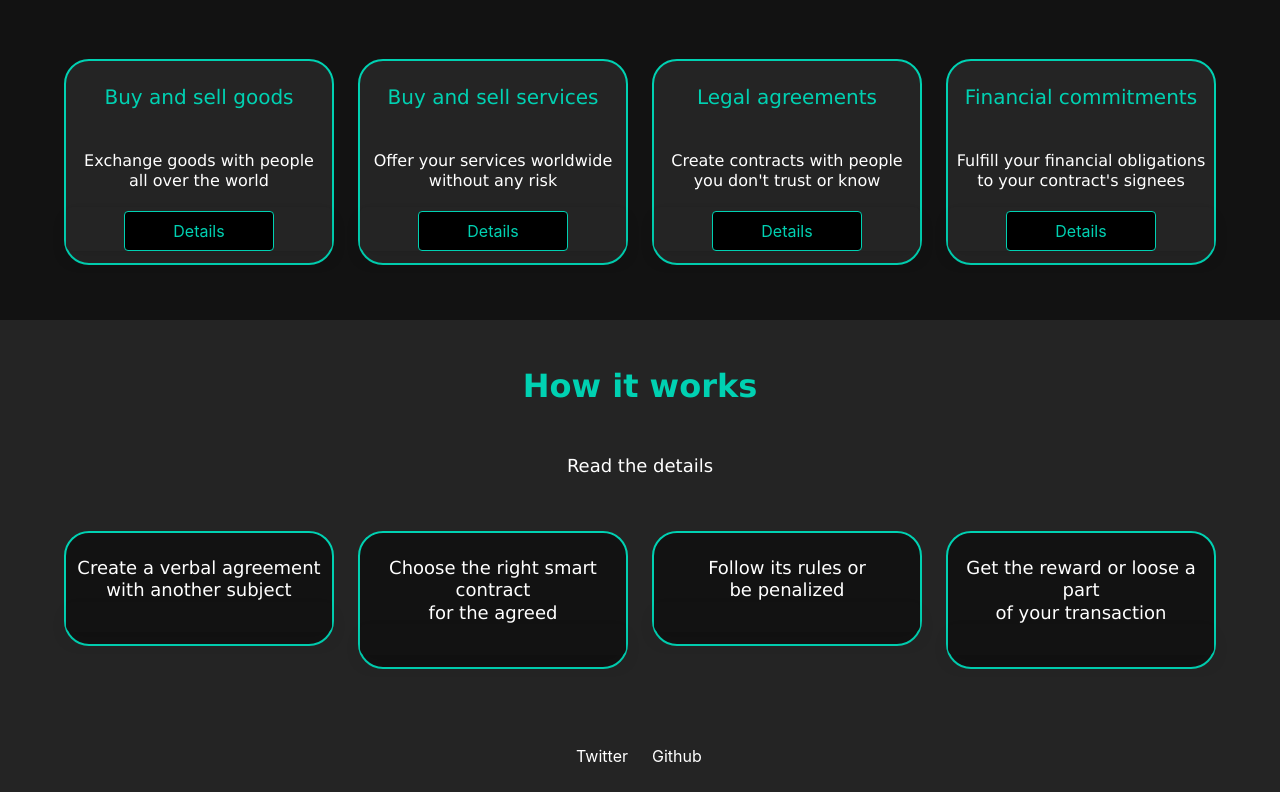
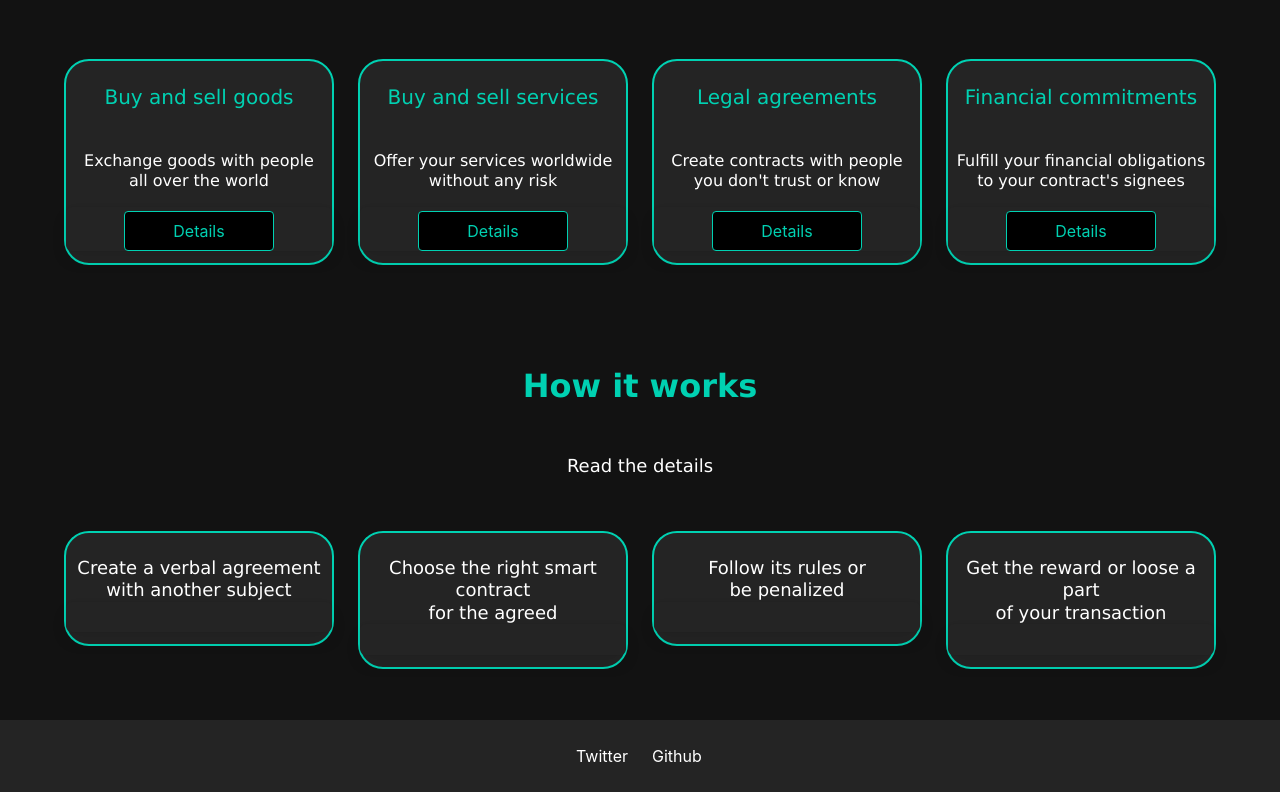
Before and after one commit to farinavito/Web3-Website, a Next.js app: page / in a window 1280 px wide. Shown: the part 480-1272 px from the top of the page. Built offline with nearby package versions, Linux system fonts and the light colour scheme.

Commit message:
changed the color of the how it works section

```diff
--- a/pages/index.js
+++ b/pages/index.js
@@ -158,7 +158,7 @@ const Homepage = () => {
                 </div>
             </section>
 
-            <section className="hero is-halfheight has-background-black-ter">
+            <section className="hero is-halfheight has-background-black-bis">
                 <div className="columns">
                   <div className="column has-text-centered mt-6">
                     <text className="title ">
@@ -175,37 +175,37 @@ const Homepage = () => {
                   <div className="container has-text-centered py-0">
                       <div className="columns py-0">
                         <div className="column py-0">
-                          <p className="subtitle has-background-black-bis pt-5 pb-3 mb-5">
+                          <p className="subtitle has-background-black-ter pt-5 pb-3 mb-5">
                             Create a verbal agreement<br></br>
                             with another subject
-                            <p className="box has-background-black-bis py-1">
+                            <p className="box has-background-black-ter py-1">
                             <Link href=""><a><br></br></a></Link>
                             </p>
                           </p>
                         </div>
                         <div className="column py-0">
-                          <p className="subtitle has-background-black-bis pt-5 pb-3 mb-5">
+                          <p className="subtitle has-background-black-ter pt-5 pb-3 mb-5">
                             Choose the right smart contract<br></br>
                             for the agreed
-                            <p className="box has-background-black-bis py-1">
+                            <p className="box has-background-black-ter py-1">
                             <Link href=""><a><br></br></a></Link>
                             </p>
                           </p>
                         </div>
                         <div className="column py-0">
-                          <p className="subtitle has-background-black-bis pt-5 pb-3 mb-5">
+                          <p className="subtitle has-background-black-ter pt-5 pb-3 mb-5">
                             Follow its rules or<br></br>
                             be penalized
-                            <p className="box has-background-black-bis py-1">
+                            <p className="box has-background-black-ter py-1">
                             <Link href=""><a><br></br></a></Link>
                             </p>
                           </p>
                         </div>
                         <div className="column py-0">
-                          <p className="subtitle has-background-black-bis pt-5 pb-3 mb-5">
+                          <p className="subtitle has-background-black-ter pt-5 pb-3 mb-5">
                             Get the reward or loose a part<br></br>
                             of your transaction
-                            <p className="box has-background-black-bis py-1">
+                            <p className="box has-background-black-ter py-1">
                             <Link href=""><a><br></br></a></Link>
                             </p>
                           </p>
```
